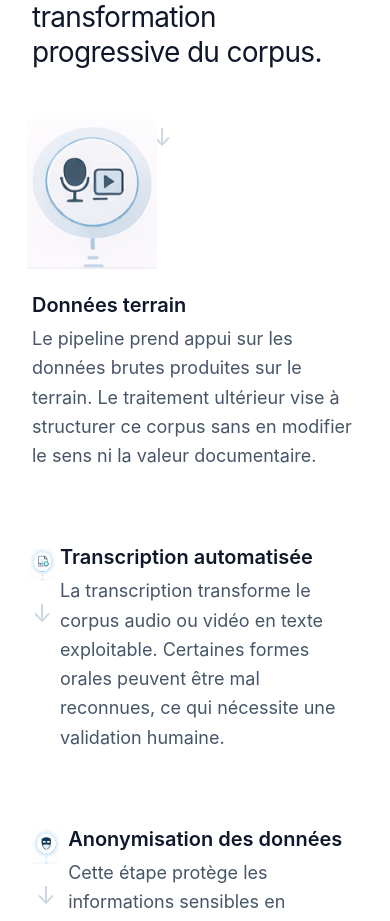
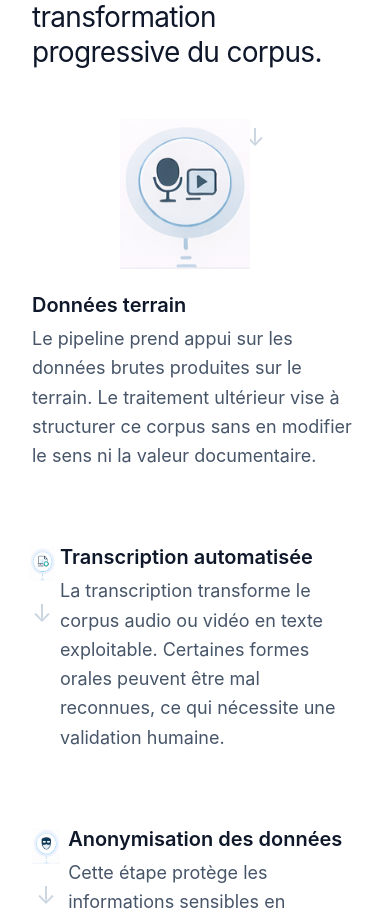
Before and after one commit to momopro21/vidame-recherche, a React (Vite) app: page / in a window 390 px wide. Shown: the part 1885-2806 px from the top of the page. Built offline with nearby package versions, Linux system fonts and the light colour scheme; the HTML template or start-up script is replaced by a standard one.

Commit message:
Change alignment of div to center on small screens

```diff
--- a/src/App.tsx
+++ b/src/App.tsx
@@ -616,7 +616,7 @@ return (
 <div className="space-y-12">
   {/* 1 */}
 <div className="flex flex-col gap-3 md:flex-row md:items-start md:gap-4">
-   <div className="flex justify-start md:w-28 md:flex-col md:items-center">
+  <div className="flex justify-center md:w-28 md:flex-col md:items-center">
       <img
         src="/icons/icon-donnees.png"
         className="h-[120px] w-[120px] object-contain scale-125 md:h-[92px] md:w-[92px]"
```
